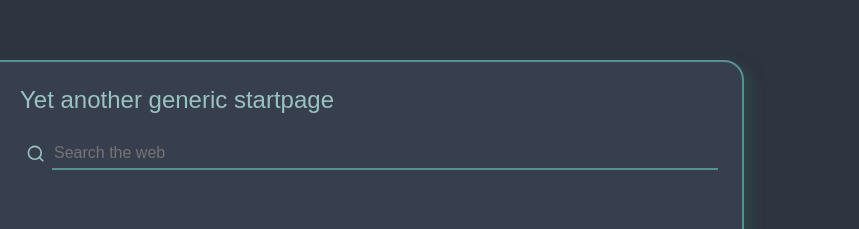
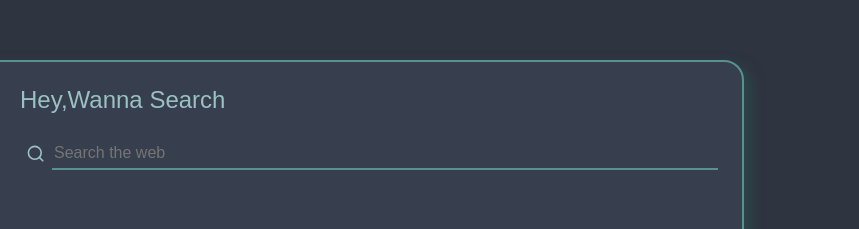
Before and after one commit to Tanishkshk1/Tanishkshk1.github.io, a plain HTML site: page index.html in a window 1280 px wide. Shown: the part 188-417 px from the top of the page, 421-1280 px from the left. Drawn offline with Linux system fonts and the light colour scheme.

Commit message:
changed 2

```diff
--- a/index.html
+++ b/index.html
@@ -10,7 +10,7 @@
     <div class="surface">
       <img src="https://e4p7c9i3.stackpathcdn.com/wp-content/uploads/2019/05/tumblr_p320aq1osj1vjxiz1o1_1280.gif?iv=344" alt="" />
       <main>
-        <h1>Yet another generic startpage</h1>
+        <h1>Hey,Wanna Search</h1>
         <div id="searchbar">
           <button>
             <svg xmlns="http://www.w3.org/2000/svg" width="24" height="24" viewBox="0 0 24 24" fill="none" stroke="currentColor" stroke-width="2" stroke-linecap="round" stroke-linejoin="round" class="feather feather-search"><circle cx="11" cy="11" r="8"></circle><line x1="21" y1="21" x2="16.65" y2="16.65"></line></svg>
```
